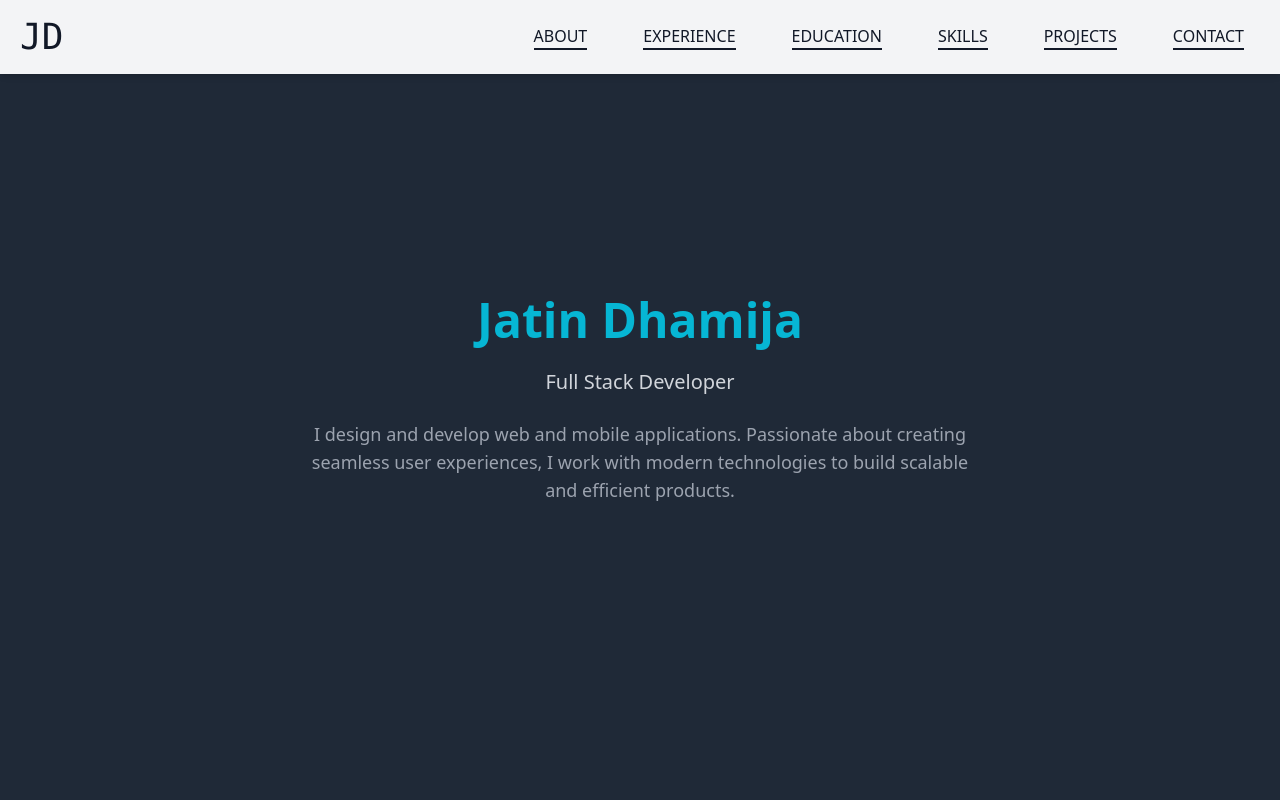
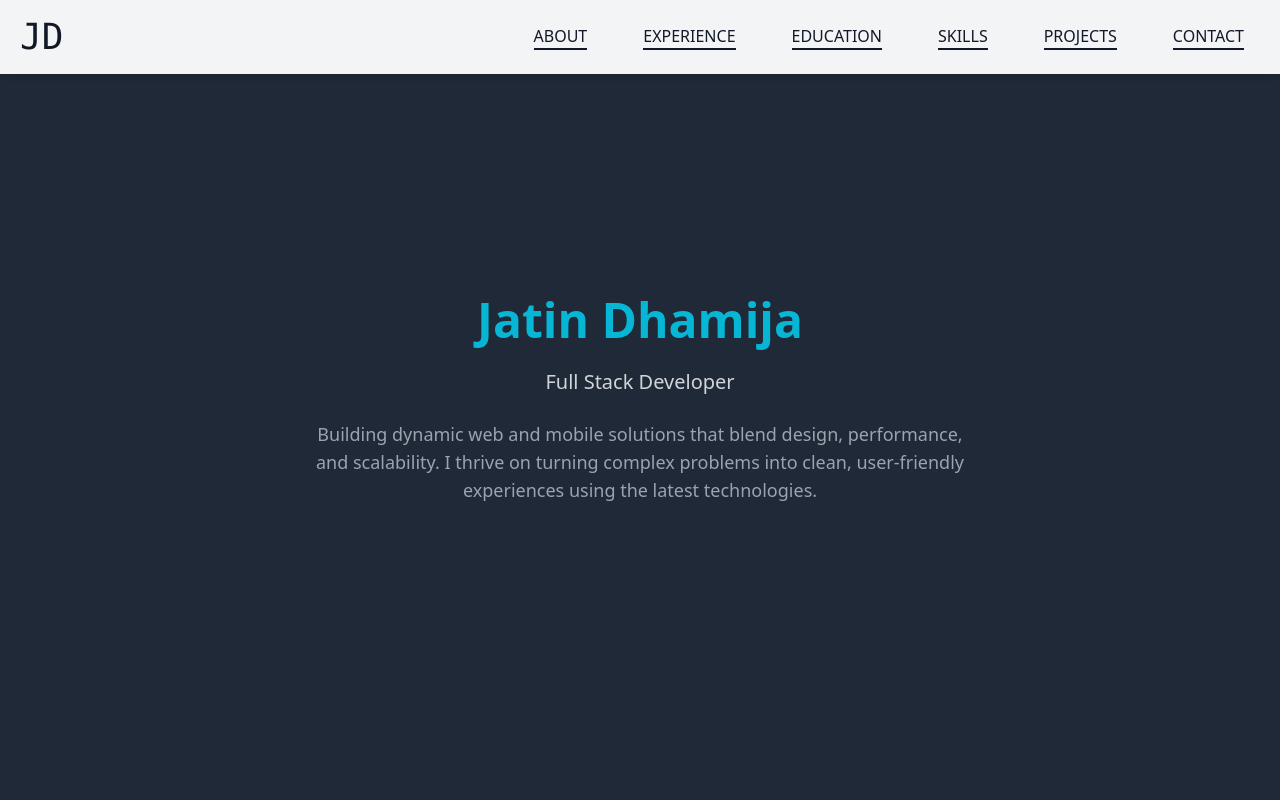
Before and after one commit to JatinDhamija816/personal_portfolio, a React (Vite) app: page / in a window 1280 px wide. Shown: the top 800 px of the page. Built offline with nearby package versions, Linux system fonts and the light colour scheme.

Commit message:
improve  HomePage

```diff
--- a/src/components/Home.tsx
+++ b/src/components/Home.tsx
@@ -6,9 +6,9 @@ const Home = () => {
         <p className="text-xl text-gray-300">Full Stack Developer</p>
 
         <p className="text-lg text-gray-400 max-w-2xl mx-auto">
-          I design and develop web and mobile applications. Passionate about
-          creating seamless user experiences, I work with modern technologies to
-          build scalable and efficient products.
+          Building dynamic web and mobile solutions that blend design,
+          performance, and scalability. I thrive on turning complex problems
+          into clean, user-friendly experiences using the latest technologies.
         </p>
       </div>
     </div>
```
